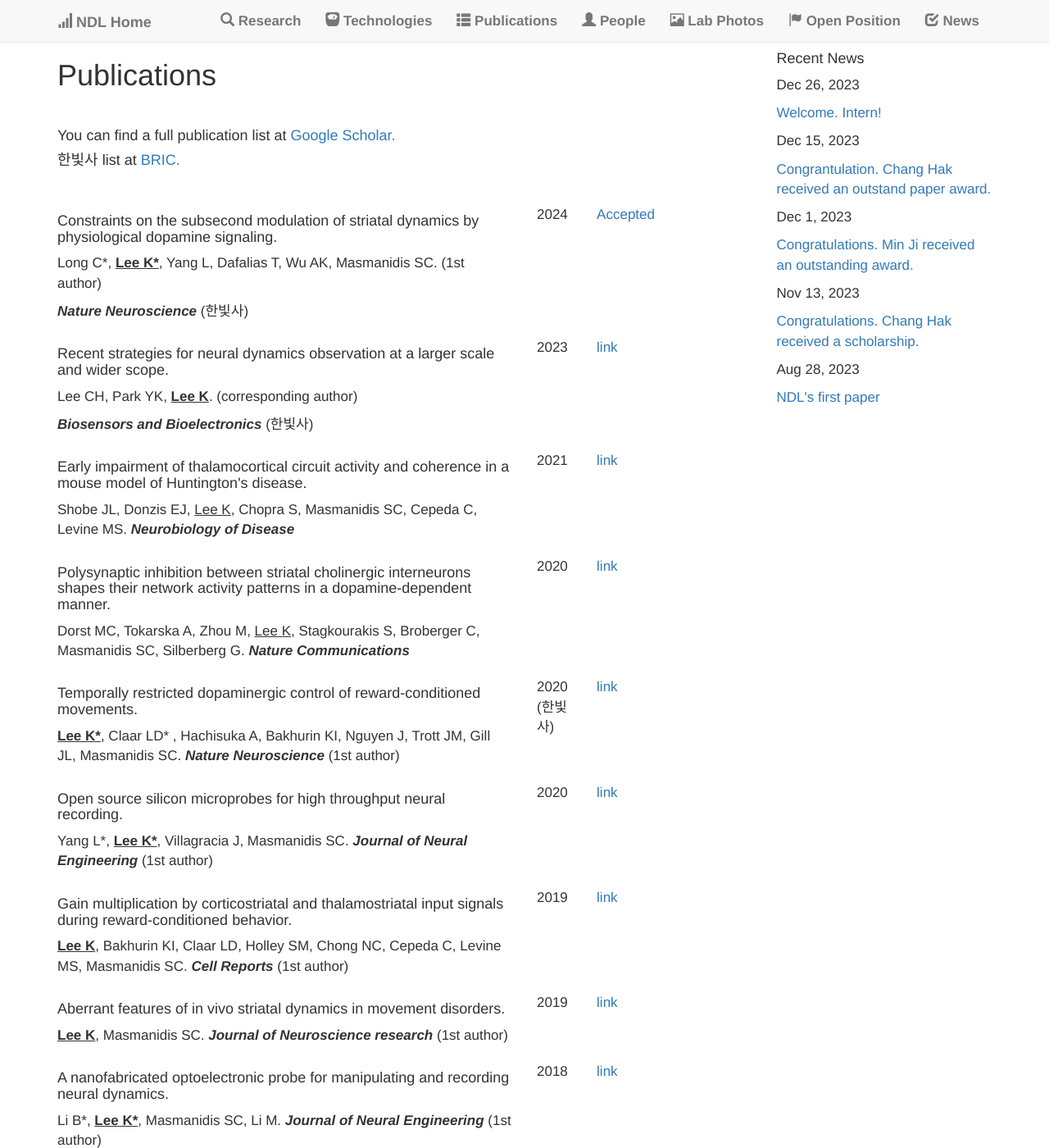
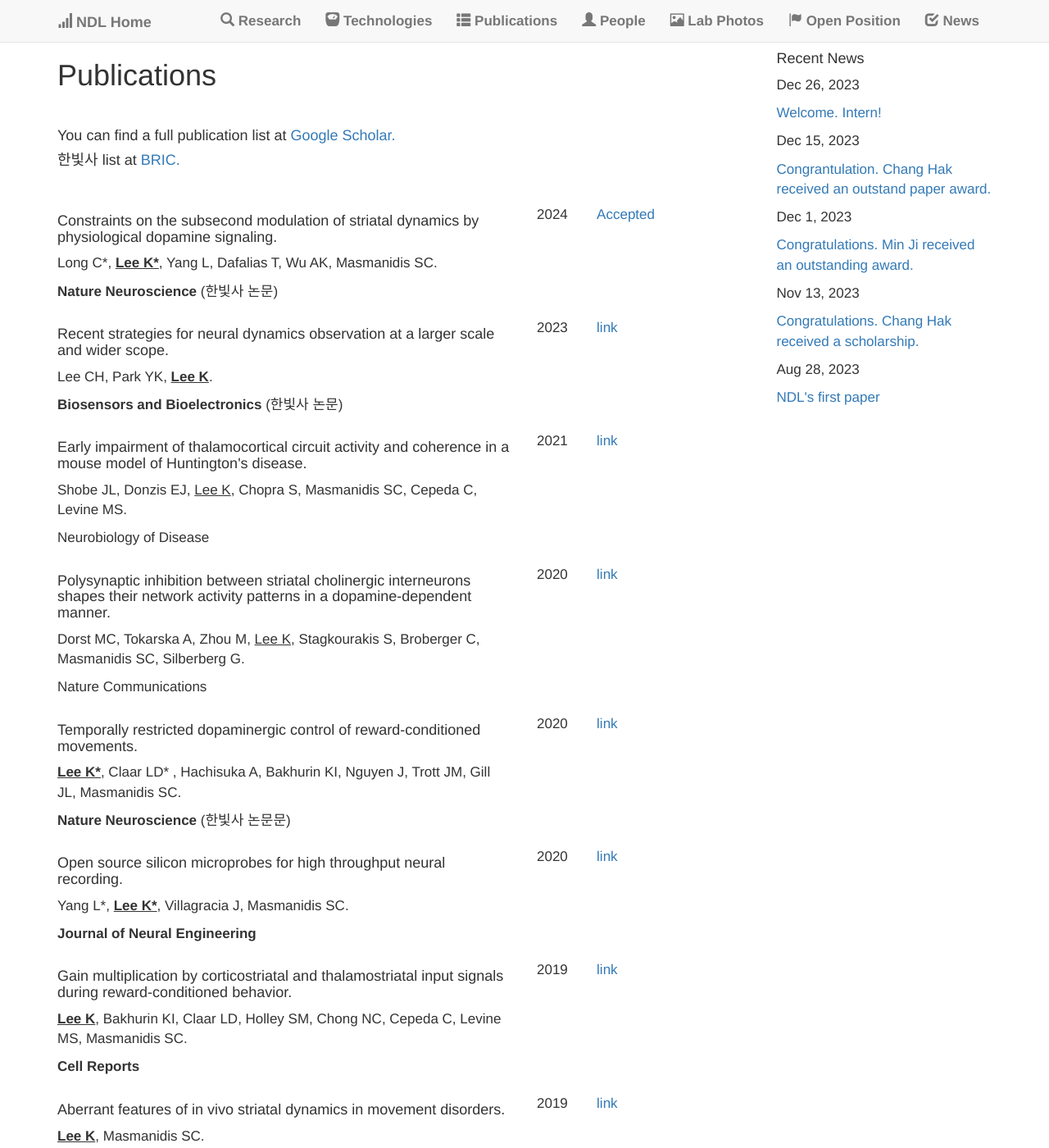
Before and after one commit to kleelab/kleelab.github.io, a Jekyll site: the page built from publications.html, in a window 1280 px wide and 1400 px high. Shown: the whole window at 82% size. Built offline with Jekyll 4.4.1, drawn with Linux system fonts in a browser that asks for light colours; nearby versions of some CDN libraries; a style sheet for code colours, icons or effects is not loaded; some of the changed text lies outside the part shown.

Commit message:
Update publications.yml

```diff
--- a/_data/publications.yml
+++ b/_data/publications.yml
@@ -3,10 +3,10 @@
 - title: >
     Constraints on the subsecond modulation of striatal dynamics by physiological dopamine signaling.
   author: >
-    Long C*, <b><u>Lee K*</u></b>, Yang L, Dafalias T, Wu AK, Masmanidis SC. (1st author)
+    Long C*, <b><u>Lee K*</u></b>, Yang L, Dafalias T, Wu AK, Masmanidis SC.
   image:
   where: >
-    <b><I>Nature Neuroscience</I></b> (한빛사)
+    <b>Nature Neuroscience</b> (한빛사 논문)
   year: 2024
   repo:
     name: Accepted
@@ -15,10 +15,10 @@
 - title: >
     Recent strategies for neural dynamics observation at a larger scale and wider scope.
   author: >
-    Lee CH, Park YK, <b><u>Lee K</u></b>. (corresponding author)
+    Lee CH, Park YK, <b><u>Lee K</u></b>.
   image:
   where: >
-    <b><I>Biosensors and Bioelectronics</I></b> (한빛사)
+    <b>Biosensors and Bioelectronics</b> (한빛사 논문)
   year: 2023
   repo:
     name: link
@@ -27,8 +27,10 @@
 - title: >
     Early impairment of thalamocortical circuit activity and coherence in a mouse model of Huntington's disease.
   author: >
-    Shobe JL, Donzis EJ, <u>Lee K</u>, Chopra S, Masmanidis SC, Cepeda C, Levine MS. <b><I>Neurobiology of Disease</I></b>
+    Shobe JL, Donzis EJ, <u>Lee K</u>, Chopra S, Masmanidis SC, Cepeda C, Levine MS.
   image:
+  where: >
+    Neurobiology of Disease
   year: 2021
   repo:
     name: link
@@ -38,8 +40,10 @@
 - title: >
     Polysynaptic inhibition between striatal cholinergic interneurons shapes their network activity patterns in a dopamine-dependent manner.
   author: >
-    Dorst MC, Tokarska A, Zhou M, <u>Lee K</u>, Stagkourakis S, Broberger C, Masmanidis SC, Silberberg G. <b><I>Nature Communications</I></b>
+    Dorst MC, Tokarska A, Zhou M, <u>Lee K</u>, Stagkourakis S, Broberger C, Masmanidis SC, Silberberg G.
   image:
+  where: >
+    Nature Communications
   year: 2020
   repo:
     name: link
@@ -49,20 +53,23 @@
 - title: >
     Temporally restricted dopaminergic control of reward-conditioned movements.
   author: >
-    <b><u>Lee K*</u></b>, Claar LD* , Hachisuka A, Bakhurin KI, Nguyen J, Trott JM, Gill JL, Masmanidis SC. <b><I>Nature Neuroscience</I></b> (1st author)
+    <b><u>Lee K*</u></b>, Claar LD* , Hachisuka A, Bakhurin KI, Nguyen J, Trott JM, Gill JL, Masmanidis SC.
   image:
-  year: 2020 (한빛사)
+  where: >
+   <b>Nature Neuroscience</b> (한빛사 논문문)
+  year: 2020
   repo:
     name: link
     url: https://www.nature.com/articles/s41593-019-0567-0
 
 
-
 - title: >
     Open source silicon microprobes for high throughput neural recording.
   author: >
-    Yang L*, <b><u>Lee K*</u></b>, Villagracia J, Masmanidis SC. <b><I>Journal of Neural Engineering</I></b> (1st author)
+    Yang L*, <b><u>Lee K*</u></b>, Villagracia J, Masmanidis SC.
   image:
+  where: >
+   <b>Journal of Neural Engineering</b>
   year: 2020
   repo:
     name: link
@@ -72,8 +79,10 @@
 - title: >
     Gain multiplication by corticostriatal and thalamostriatal input signals during reward-conditioned behavior.
   author: >
-    <b><u>Lee K</u></b>, Bakhurin KI, Claar LD, Holley SM, Chong NC, Cepeda C, Levine MS, Masmanidis SC. <b><I>Cell Reports</I></b> (1st author)
+    <b><u>Lee K</u></b>, Bakhurin KI, Claar LD, Holley SM, Chong NC, Cepeda C, Levine MS, Masmanidis SC.
   image:
+  where: >
+   <b>Cell Reports</b>
   year: 2019
   repo:
     name: link
@@ -82,8 +91,10 @@
 - title: >
     Aberrant features of in vivo striatal dynamics in movement disorders.
   author: >
-    <b><u>Lee K</u></b>, Masmanidis SC. <b><I>Journal of Neuroscience research</I></b> (1st author)
+    <b><u>Lee K</u></b>, Masmanidis SC.
   image:
+  where: >
+    <b>Journal of Neuroscience research</b>
   year: 2019
   repo:
     name: link
@@ -92,8 +103,10 @@
 - title: >
     A nanofabricated optoelectronic probe for manipulating and recording neural dynamics.
   author: >
-    Li B*, <b><u>Lee K*</u></b>, Masmanidis SC, Li M. <b><I>Journal of Neural Engineering</I></b> (1st author)
+    Li B*, <b><u>Lee K*</u></b>, Masmanidis SC, Li M.
   image:
+  where: >
+    <b>Journal of Neural Engineering</b>
   year: 2018
   repo:
     name: link
@@ -102,9 +115,11 @@
 - title: >
     Parvalbumin interneurons amplify striatal output and enhance performance during associative learning.
   author: >
-    <b><u>Lee K*</u></b>, Holley SM* , Shobe JL, Chong NC, Cepeda C, Levine MS, Masmanidis SC. <b><I>Neuron</I></b> (1st author)
+    <b><u>Lee K*</u></b>, Holley SM* , Shobe JL, Chong NC, Cepeda C, Levine MS, Masmanidis SC.
   image:
-  year: 2017 (한빛사)
+  where: >
+    <b>Neuron</b> (한빛사 논문)
+  year: 2017
   repo:
     name: link
     url: https://www.sciencedirect.com/science/article/pii/S0896627317301411?via%3Dihub
@@ -112,8 +127,10 @@
 - title: >
     Droplet-born air blowing: novel dissolving microneedle fabrication.
   author: >
-    Kim JD, Kim M, Yang H, <u>Lee K</u>, Jung H. <b><I>Journal of Controlled Release</I></b>
+    Kim JD, Kim M, Yang H, <u>Lee K</u>, Jung H.
   image:
+  where: >
+    Journal of Controlled Release
   year: 2013
   repo:
     name: link
@@ -123,8 +140,10 @@
 - title: >
     Thermostable branched DNA nanostructures as modular primers for polymerase chain reaction.
   author: >
-    Hartman MR, Yang D, Tran TN, <u>Lee K</u>, Kahn JS, Kiatwuthinon P, Yancey KG, Trotsenko O, Minko S, Luo D. <b><I>Angewandte Chemie</I></b>
+    Hartman MR, Yang D, Tran TN, <u>Lee K</u>, Kahn JS, Kiatwuthinon P, Yancey KG, Trotsenko O, Minko S, Luo D.
   image:
+  where: >
+    Angewandte Chemie
   year: 2013
   repo:
     name: link
@@ -135,8 +154,10 @@
 - title: >
     Tower microneedle via reverse drawing lithography for innocuous intravitreal drug delivery.
   author: >
-    Lee CY, <u>Lee K</u>, You YS, Lee SH, Jung H. <b><I>Advanced Healthcare Materials</I></b>
+    Lee CY, <u>Lee K</u>, You YS, Lee SH, Jung H.
   image:
+  where: >
+    Advanced Healthcare Materials
   year: 2013
   repo:
     name: link
@@ -147,8 +168,10 @@
 - title: >
     An optimized hollow microneedle for minimally invasive blood extraction.
   author: >
-    Li CG, Lee CY, <u>Lee K</u>, Jung H. <b><I>Biomedical Microdevices</I></b>
-  image: ../images/EAGLE.png
+    Li CG, Lee CY, <u>Lee K</u>, Jung H.
+  image:
+  where: >
+    Biomedical Microdevices
   year: 2013
   repo:
     name: link
@@ -158,8 +181,10 @@
 - title: >
     Drawing lithography for microneedles: a review of fundamentals and biomedical application.
   author: >
-    <b><u>Lee K</u></b>, Jung H. <b><I>Biomaterials</I></b> (1st author)
+    <b><u>Lee K</u></b>, Jung H.
   image:
+  where: >
+    <b>Biomaterials</b>
   year: 2012
   repo:
     name: link
@@ -169,8 +194,10 @@
 - title: >
     A minimally invasive blood-extraction system: elastic self-recovery actuator integrated with an ultrahigh-aspect-ratio microneedle
   author: >
-    Li CG, <u>Lee K</u>, Lee CY, Dangol M, Jung H. <b><I>Advanced Materials</I></b>
+    Li CG, <u>Lee K</u>, Lee CY, Dangol M, Jung H.
   image:
+  where: >
+    Advanced Materials
   year: 2012
   repo:
     name: link
@@ -179,8 +206,10 @@
 - title: >
     A high-capacity, hybrid electro-microneedle for in-situ cutaneous gene transfer
   author: >
-    <b><u>Lee K</u></b>, Kim JD, Lee CY, Her S, Jung H.<b><I>Biomaterials</I></b> (1st author)
+    <b><u>Lee K</u></b>, Kim JD, Lee CY, Her S, Jung H.
   image:
+  where: >
+    <b>Biomaterials</b>
   year: 2011
   repo:
     name: link
@@ -190,8 +219,10 @@
 - title: >
     Dissolving microneedles for transdermal drug administration prepared by stepwise controlled drawing of maltose
   author: >
-    <b><u>Lee K</u></b>, Lee CY, Jung H.  <b><I>Biomaterials</I></b> (1st author)
+    <b><u>Lee K</u></b>, Lee CY, Jung H.
   image:
+  where: >
+    <b>Biomaterials</b>
   year: 2011
   repo:
     name: link
@@ -200,9 +231,11 @@
 - title: >
     Drawing lithography: Three-dimensional fabrication of an ultrahigh-aspect-ratio microneedle
   author: >
-    <b><u>Lee K</u></b>, Lee HC, Lee DS, Jung H.  <b><I>Advanced Materials</I></b> (1st author)
+    <b><u>Lee K</u></b>, Lee HC, Lee DS, Jung H.
   image:
-  year: 2010 (한빛사)
+  where: >
+    <b>Advanced Materials</b> (한빛사 논문)
+  year: 2010
   repo:
     name: link
     url: https://onlinelibrary.wiley.com/doi/abs/10.1002/adma.200902418
```
